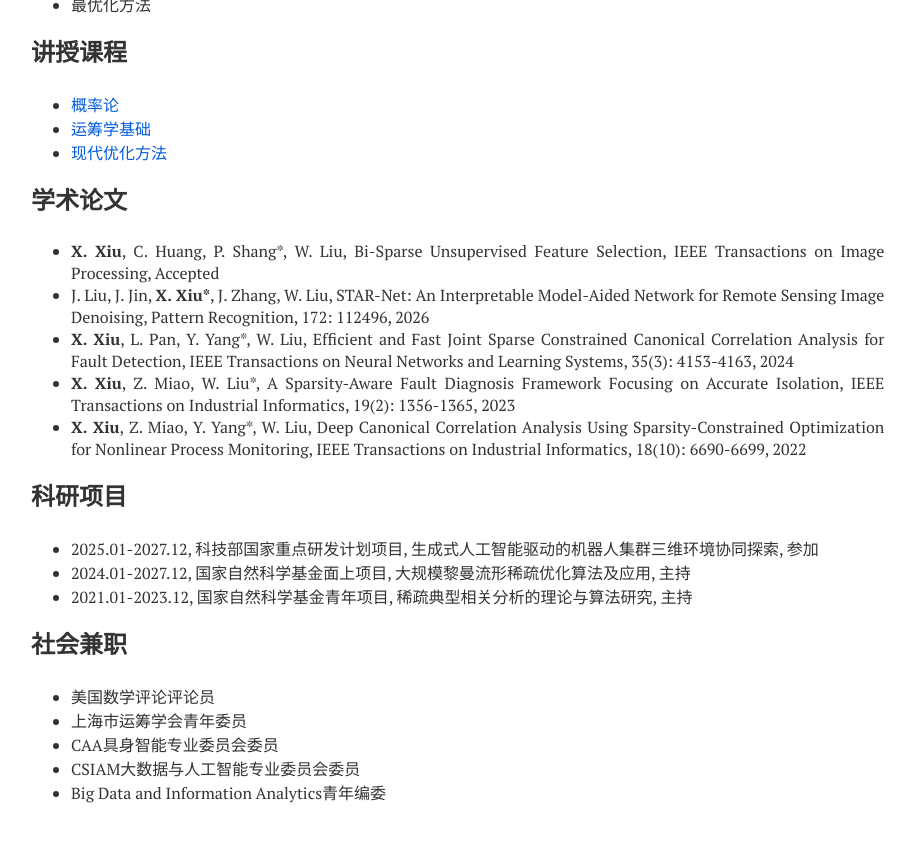
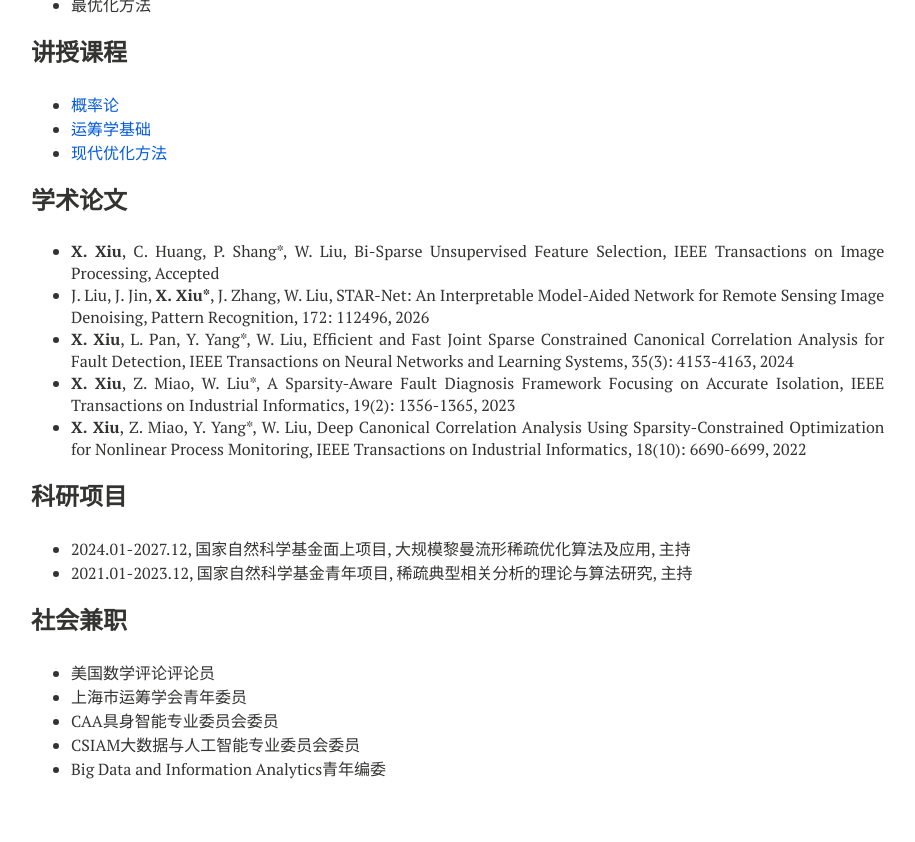
Before and after one commit to xianchaoxiu/xianchaoxiu.github.io, a Jekyll site: the page built from chinese/index.md, in a window 1280 px wide and 900 px high, scrolled down 578 px. Shown: the top 842 px of the window, without its empty margins (289-1204 px from the left). Built offline with Jekyll 4.4.1, drawn with Linux system fonts in a browser that asks for light colours; nearby versions of some CDN libraries.

Commit message:
Update index.md

```diff
--- a/chinese/index.md
+++ b/chinese/index.md
@@ -42,7 +42,6 @@ share: false
 * <b>X. Xiu</b>, Z. Miao, Y. Yang*, W. Liu, Deep Canonical Correlation Analysis Using Sparsity-Constrained Optimization for Nonlinear Process Monitoring, IEEE Transactions on Industrial Informatics, 18(10): 6690-6699, 2022<br>
 
 ### 科研项目
-* 2025.01-2027.12, 科技部国家重点研发计划项目, 生成式人工智能驱动的机器人集群三维环境协同探索, 参加<br>
 * 2024.01-2027.12, 国家自然科学基金面上项目, 大规模黎曼流形稀疏优化算法及应用, 主持<br>
 * 2021.01-2023.12, 国家自然科学基金青年项目, 稀疏典型相关分析的理论与算法研究, 主持<br>
 
```
